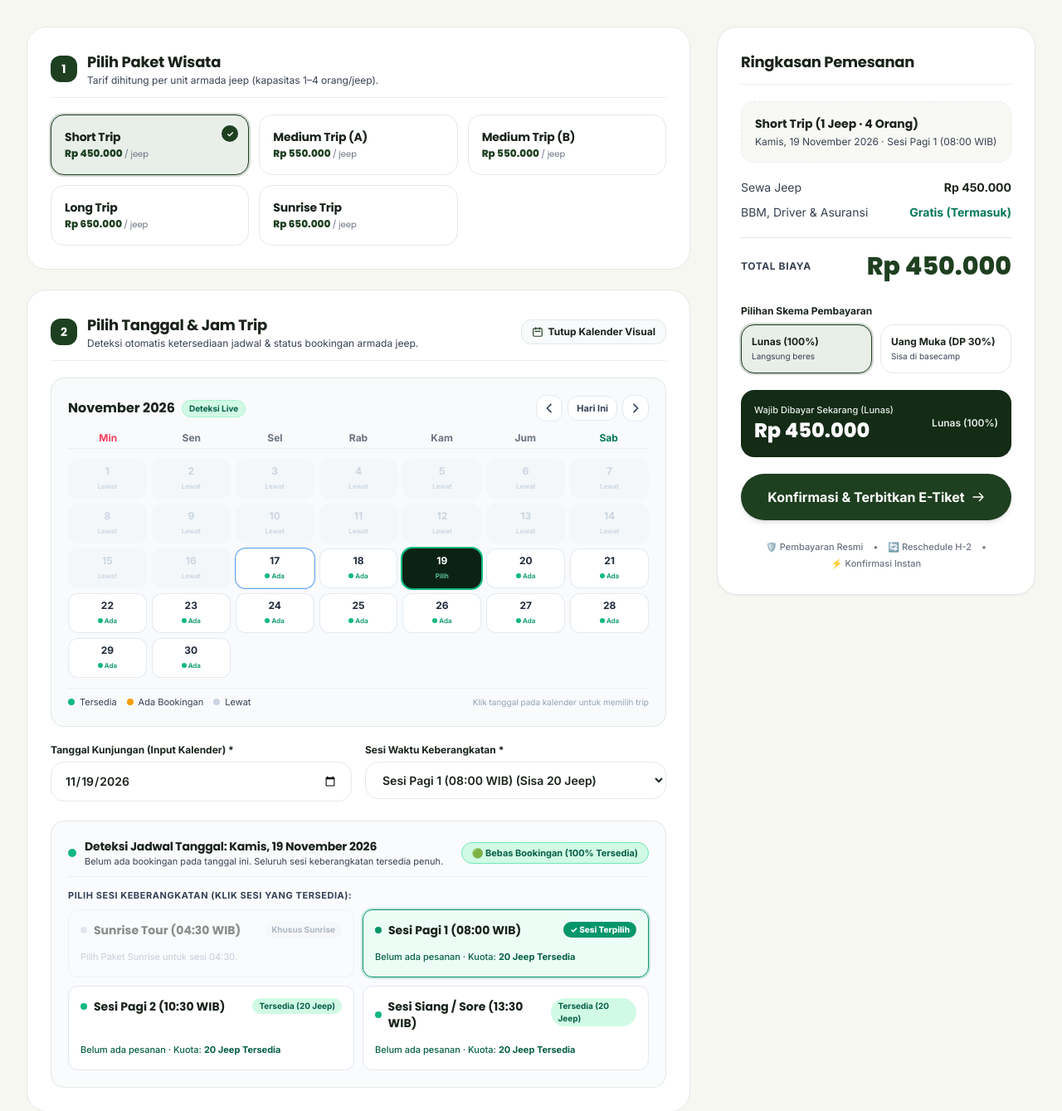
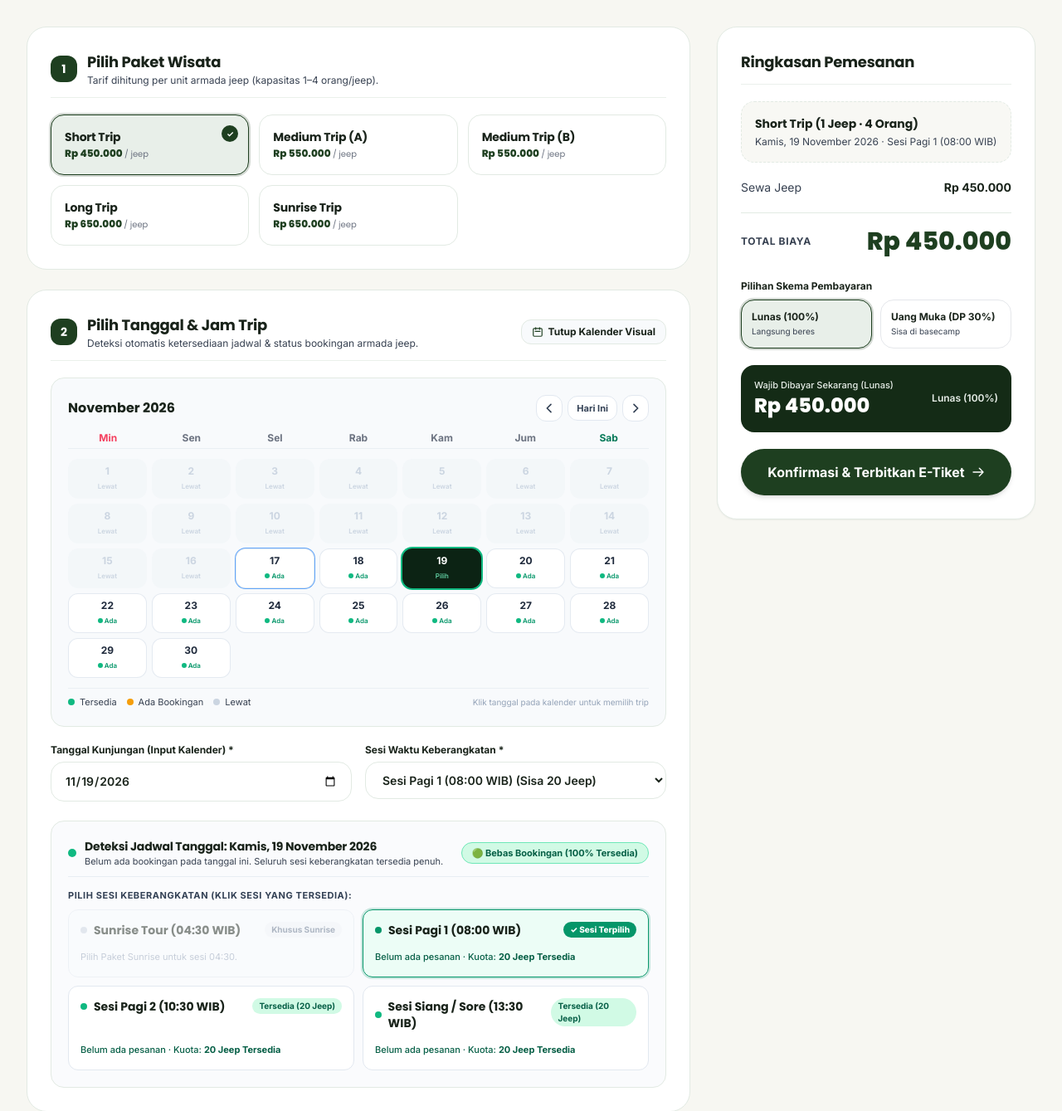
Before and after one commit to glentmargareza/TA, a Laravel app: page /booking in a window 1280 px wide. Shown: the part 307-1646 px from the top of the page at 83% size. Run offline with Laravel 12, Linux system fonts and the light colour scheme; data comes from the database, SQL or seed files in the repository; data that the repository does not hold is empty; some libraries are stand-ins or nearby versions; some web fonts are replaced.

Commit message:
revii edikit

```diff
--- a/resources/views/booking/create.blade.php
+++ b/resources/views/booking/create.blade.php
@@ -85,7 +85,6 @@
                         <div class="flex items-center justify-between">
                             <div class="flex items-center gap-2">
                                 <span class="font-bold text-sm sm:text-base text-merapiText-primary font-display" id="calMonthTitle">November 2026</span>
-                                <span class="text-[10px] font-bold px-2 py-0.5 rounded-full bg-emerald-100 text-emerald-800 border border-emerald-200">Deteksi Live</span>
                             </div>
                             <div class="flex items-center gap-1.5">
                                 <button type="button" id="calPrevBtn" class="w-8 h-8 rounded-xl bg-white border border-slate-200 hover:bg-slate-100 text-slate-700 flex items-center justify-center transition-all cursor-pointer" title="Bulan Sebelumnya">
@@ -252,10 +251,6 @@
                             <span id="lJeep">Sewa Jeep</span>
                             <strong class="text-merapiText-primary font-bold" id="vJeep">Rp 0</strong>
                         </div>
-                        <div class="flex justify-between items-center text-merapiText-secondary">
-                            <span>BBM, Driver & Asuransi</span>
-                            <strong class="text-emerald-700 font-bold">Gratis (Termasuk)</strong>
-                        </div>
                     </div>
 
                     <!-- Total Amount -->
@@ -294,14 +289,7 @@
                         <svg class="w-4 h-4" fill="none" stroke="currentColor" viewBox="0 0 24 24"><path stroke-linecap="round" stroke-linejoin="round" stroke-width="2" d="M14 5l7 7m0 0l-7 7m7-7H3"/></svg>
                     </button>
 
-                    <!-- Trust Badges -->
-                    <div class="flex flex-wrap items-center justify-center gap-x-3 gap-y-1 text-[11px] text-merapiText-muted font-medium pt-1">
-                        <span>🛡️ Pembayaran Resmi</span>
-                        <span>•</span>
-                        <span>🔄 Reschedule H-2</span>
-                        <span>•</span>
-                        <span>⚡ Konfirmasi Instan</span>
-                    </div>
+
                 </div>
             </div>
 
--- a/resources/views/layouts/app.blade.php
+++ b/resources/views/layouts/app.blade.php
@@ -517,7 +517,7 @@
 
                     <!-- Status Operasional Pill -->
                     <div class="inline-flex items-center gap-2 px-3 py-1.5 rounded-full bg-emerald-500/10 border border-emerald-500/25 text-emerald-300 text-xs">
-                        <span class="w-2 h-2 rounded-full bg-emerald-400 animate-pulse"></span>
+
                         <span class="font-medium">Buka Setiap Hari: 06.00 – 18.00 WIB</span>
                     </div>
                 </div>
@@ -525,7 +525,6 @@
                 <!-- Kolom 2: Navigasi Cepat (lg:col-span-3) -->
                 <div class="lg:col-span-3">
                     <h4 class="text-white font-bold text-xs sm:text-sm tracking-wider mb-4 font-display flex items-center gap-2">
-                        <span class="w-1.5 h-1.5 rounded-full bg-emerald-400"></span>
                         <span>Navigasi</span>
                     </h4>
                     <ul class="space-y-2.5 text-xs sm:text-sm text-white/75">
@@ -566,7 +565,6 @@
                 <!-- Kolom 3: Basecamp & Media Sosial (lg:col-span-4) -->
                 <div class="lg:col-span-4 space-y-4">
                     <h4 class="text-white font-bold text-xs sm:text-sm tracking-wider mb-4 font-display flex items-center gap-2">
-                        <span class="w-1.5 h-1.5 rounded-full bg-emerald-400"></span>
                         <span>Basecamp & Kontak</span>
                     </h4>
 
--- a/resources/views/packages/show.blade.php
+++ b/resources/views/packages/show.blade.php
@@ -489,7 +489,7 @@
 
                     <div class="pt-3 border-t border-wukirsari-border flex items-center justify-between">
                         <div>
-                            <span class="text-[10px] text-merapiText-muted block">Tarif</span>
+
                             <span class="text-base font-bold text-merapiText-primary font-display">{{ $other->formatted_price }}</span>
                         </div>
                         <a href="{{ route('packages.show', $other->slug) }}" class="px-4 py-2 rounded-full border border-wukirsari-border hover:border-wukirsari-primary text-merapiText-primary hover:text-wukirsari-primary text-xs font-semibold transition-all">
```
